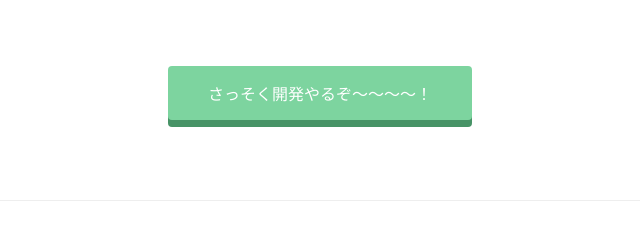
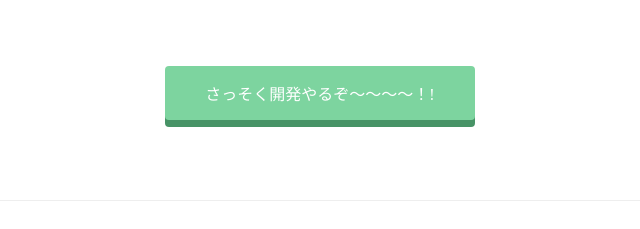
Before and after one commit to fukuta4491/prog-8.github.io, a plain HTML site: page index.html in a window 1280 px wide. Shown: the part 1426-1655 px from the top of the page, 320-960 px from the left. Drawn offline with Linux system fonts and the light colour scheme.

Commit message:
Update index.html

```diff
--- a/index.html
+++ b/index.html
@@ -77,7 +77,7 @@
         <h2>さぁ、あなたもProgateでプログラミングを学んでみませんか?</h2>
         <h3>Let's learn to code, learn to be creative!</h3>
       </div>
-      <span class="btn message">さっそく開発やるぞ〜〜〜〜！</span>
+      <span class="btn message">さっそく開発やるぞ〜〜〜〜！!</span>
     </div>
   </div>
   <footer>
```
